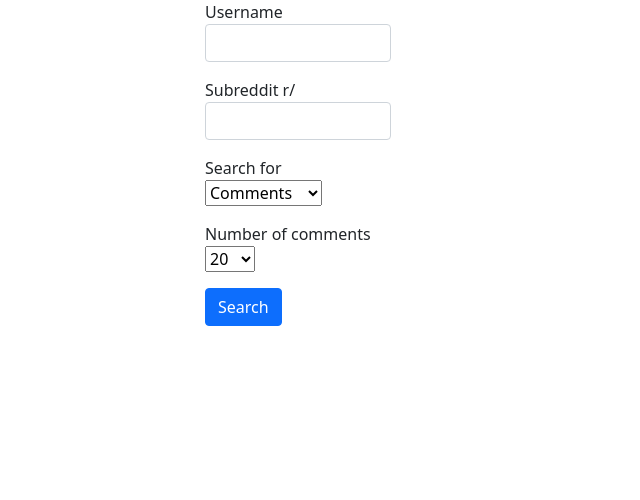
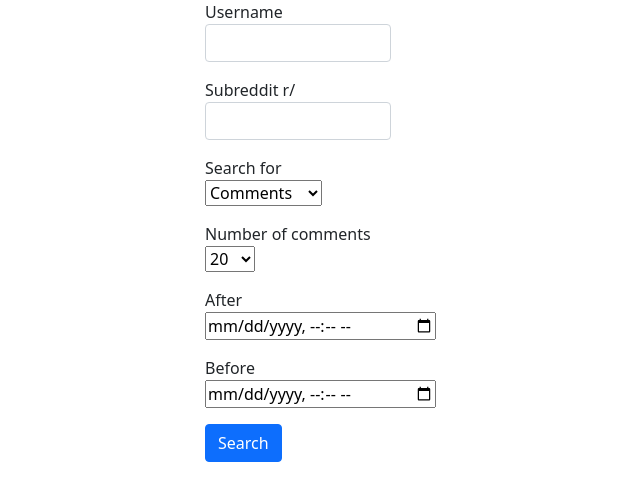
Before and after one commit to Shamalaya/reddit-search, a React (Create React App) app: page / in a window 1280 px wide. Shown: the top 500 px of the page, without its empty margins (342-982 px from the left). Built offline with nearby package versions, Linux system fonts and the light colour scheme.

Commit message:
feat: add date filter

```diff
--- a/package.json
+++ b/package.json
@@ -5,10 +5,12 @@
   "dependencies": {
     "@reduxjs/toolkit": "^1.8.1",
     "bootstrap": "^5.1.3",
+    "date-fns": "^2.28.0",
     "formik": "^2.2.9",
     "moment": "^2.29.2",
     "react": "^18.0.0",
     "react-bootstrap": "^2.2.3",
+    "react-day-picker": "^8.0.3",
     "react-dom": "^18.0.0",
     "react-redux": "^7.2.8",
     "react-scripts": "5.0.0",
--- a/src/API.js
+++ b/src/API.js
@@ -1,7 +1,20 @@
 const url = "https://api.pushshift.io/reddit/search/";
 
-export const getMessages = ({ username, subreddit, type, size }) => {
-  const params = `${type}?author=${username}&subreddit=${subreddit}&size=${size}`;
+export const getMessages = ({
+  username,
+  subreddit,
+  type,
+  size,
+  after,
+  before,
+}) => {
+  if (after !== "") {
+    after = Date.parse(after) / 1000;
+  }
+  if (before !== "") {
+    before = Date.parse(before) / 1000;
+  }
+  const params = `${type}?author=${username}&subreddit=${subreddit}&size=${size}&after=${after}&before=${before}`;
 
   return fetch(url + params)
     .then((resp) => {
--- a/src/components/SearchForm.js
+++ b/src/components/SearchForm.js
@@ -4,12 +4,20 @@ import * as Yup from "yup";
 import "bootstrap/dist/css/bootstrap.min.css";
 import { fetchMessages } from "../features/message/messagesSlice";
 import { useDispatch } from "react-redux";
+
 const SearchForm = () => {
   const dispatch = useDispatch();
 
   return (
     <Formik
-      initialValues={{ username: "", subreddit: "", type: "", size: "20" }}
+      initialValues={{
+        username: "",
+        subreddit: "",
+        type: "",
+        size: "20",
+        after: "",
+        before: "",
+      }}
       validationSchema={Yup.object({
         username: Yup.string()
           .max(20, "Must be between 3 and 20 characters")
@@ -74,6 +82,14 @@ const SearchForm = () => {
               <option value="500">500</option>
             </Field>
           </div>
+          <div className="form-group mb-3">
+            <label htmlFor="after">After</label>
+            <Field type="datetime-local" name="after" aria-label="After" />
+          </div>
+          <div className="form-group mb-3">
+            <label htmlFor="before">Before</label>
+            <Field type="datetime-local" name="before" aria-label="Before" />
+          </div>
 
           <button type="submit" className="btn btn-primary">
             Search
```
Also changed, not shown: 1 other file (tests, documents, lock files or other folders).
